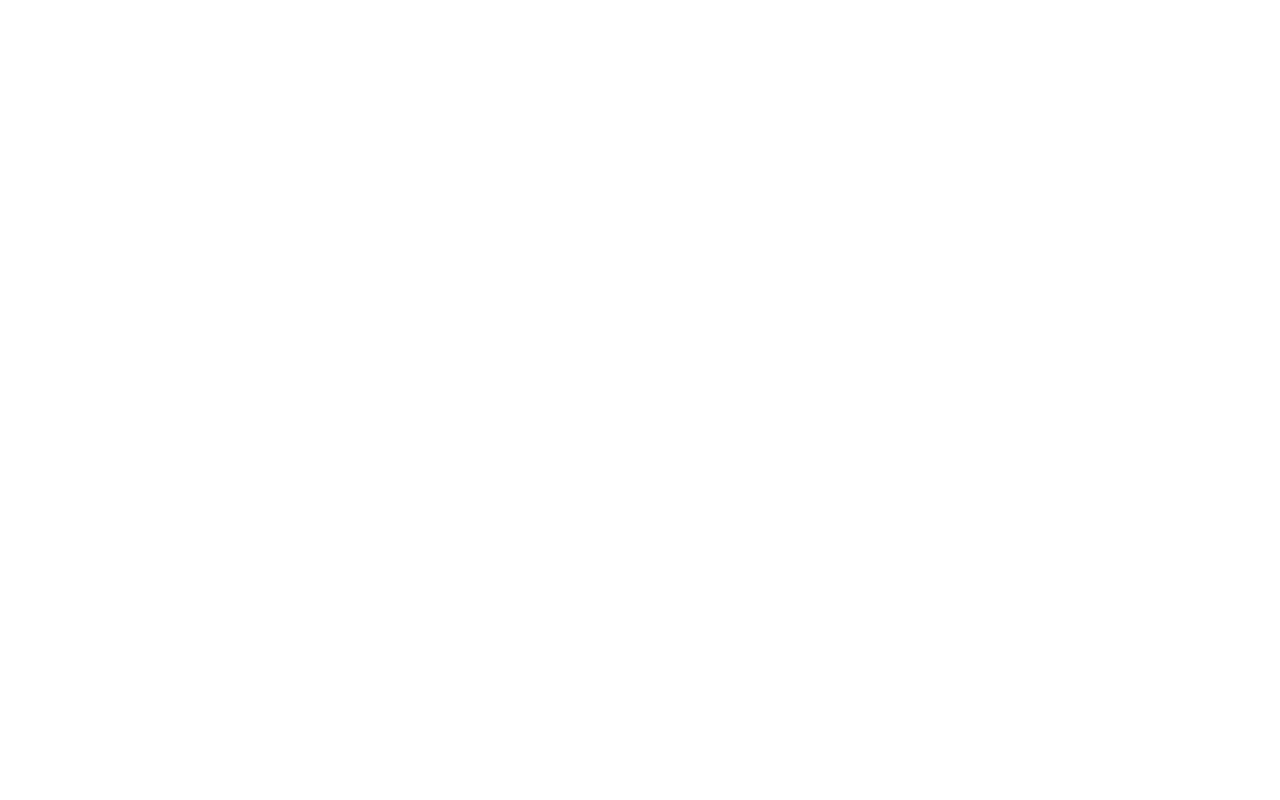
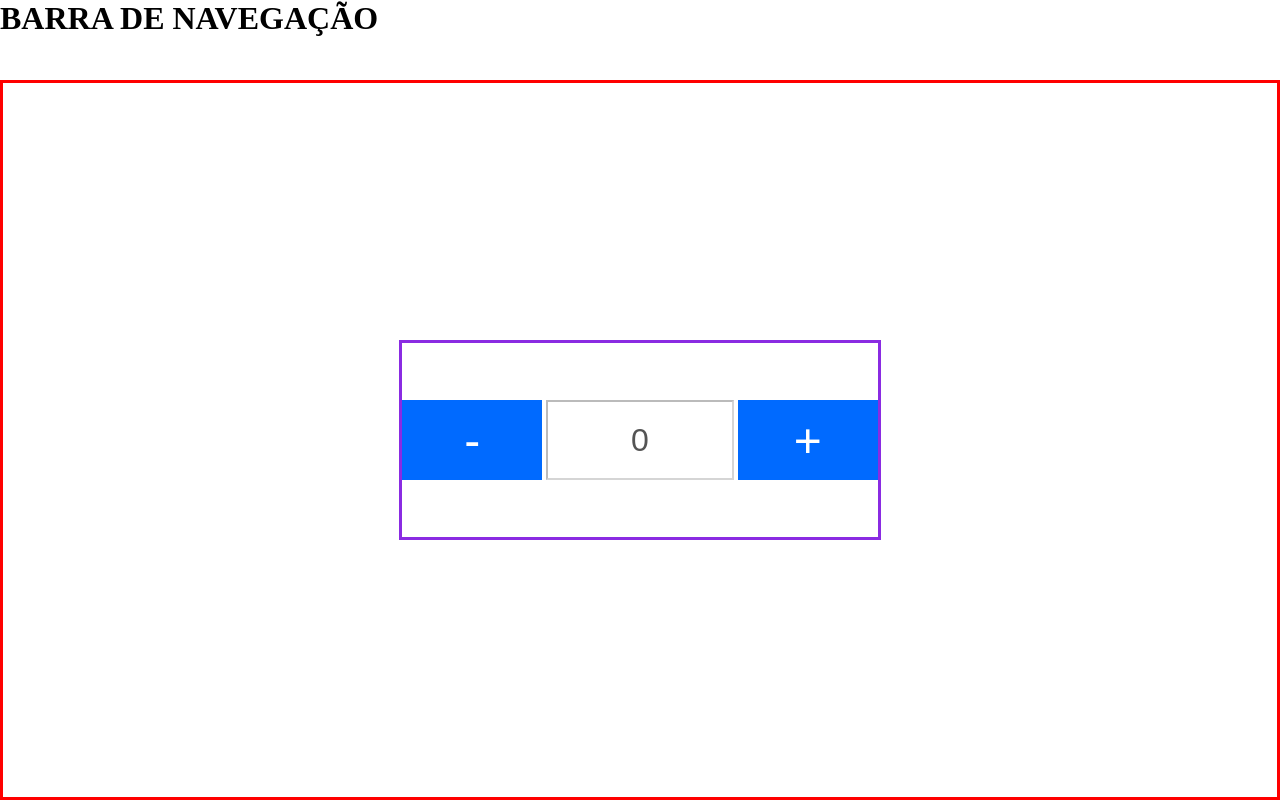
Before and after one commit to JhonattanRoger/HCJ, a plain HTML site: page contador.html in a window 1280 px wide. Drawn offline with Linux system fonts and the light colour scheme.

Commit message:
Página do Contador
Criando um contador

```diff
--- a/assets/css/contador.css
+++ b/assets/css/contador.css
@@ -0,0 +1,51 @@
+*  {
+    margin: 0;
+    padding: 0;
+    box-sizing: border-box;
+}
+header {
+    min-height: 10vh;
+}
+
+main {
+    display: flex;
+    justify-content: center;
+    align-items: center;
+    min-height: 90vh;
+    border: 3px solid red;
+}
+
+.container {
+    height: 200px;
+    display: flex;
+    justify-content: center;
+    align-items: center;
+    border: 3px solid blueviolet;
+}
+
+input {
+    height: 80px;
+    font-size: 2rem;
+    width: 40%;
+    text-align: center;
+    margin: 0 4px;
+}
+
+input:disabled {
+    background-color: #FFFFFF;
+}
+
+button {
+    width: 30%;
+    height: 80px;
+    background-color: #006AFF;
+    color: #FFF;
+    font-size: 3rem;
+    border: none;
+    cursor: pointer;
+    transition: background .25s ease-in-out;
+}
+
+button:hover {
+    background-color: #295999;
+}
--- a/assets/js/contador.js
+++ b/assets/js/contador.js
@@ -0,0 +1,15 @@
+const counter = document.querySelector("#counterValue");
+const buttonDecrement = document.querySelector("#buttonDecrement");
+const buttonIncrement = document.querySelector("#buttonIncrement");
+
+let value = counter.value;
+
+buttonDecrement.addEventListener('click', () => {
+    value  = value !== 0 ? --value : 0;
+    counter.value = value;
+});
+
+buttonIncrement.addEventListener('click', () => {
+    value = ++value;
+    counter.value = value;
+});
--- a/contador.html
+++ b/contador.html
@@ -0,0 +1,27 @@
+<!DOCTYPE html>
+<html lang="pt-br">
+<head>
+    <meta charset="UTF-8">
+    <meta http-equiv="X-UA-Compatible" content="IE=edge">
+    <meta name="viewport" content="width=device-width, initial-scale=1.0">
+    <title>Contador</title>
+    <!-- CSS -->
+    <link rel="stylesheet" href="assets/css/contador.css">
+</head>
+<body>
+    <header>
+        <h1>BARRA DE NAVEGAÇÃO</h1>
+    </header>
+
+    <main>
+        <div class="container">
+            <button id="buttonDecrement">-</button>
+            <input type="text" value="0" disabled id="counterValue">
+            <button id="buttonIncrement">+</button>
+        </div>
+    </main>
+
+    <!-- JavaScript -->
+    <script src="assets/js/contador.js"></script>
+</body>
+</html>
```
Also changed, not shown: index.html (+1 -1 lines).
